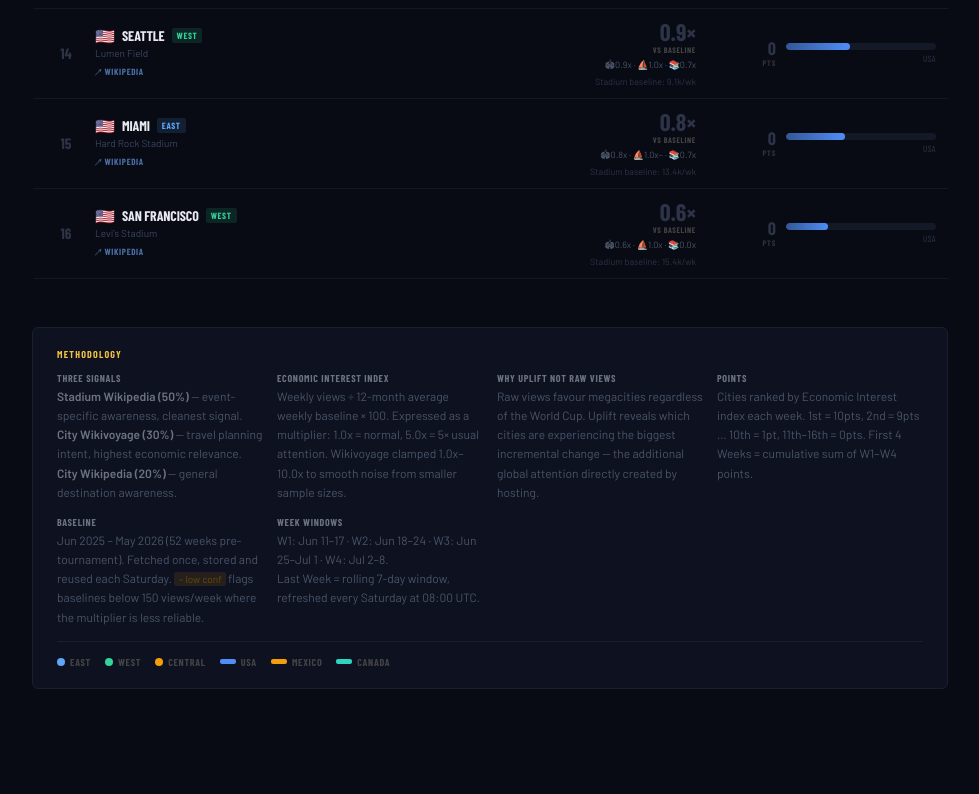
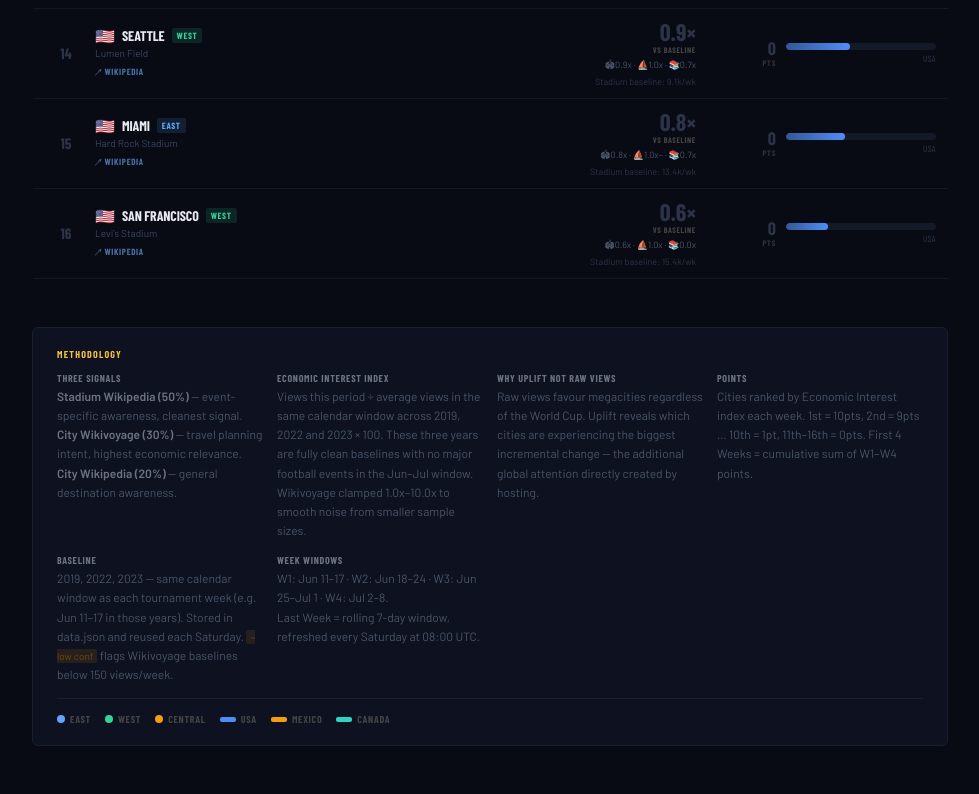
Before and after one commit to Tangerineman83/World-Cup-2026-Tracker, a plain HTML site: page index.html in a window 1280 px wide. Shown: the part 1509-2303 px from the top of the page, without its empty margins (150-1129 px from the left). Before the commit the page ends 2246 px from the top, so only its background shows below. Drawn offline with nearby package versions, Linux system fonts and the light colour scheme; a web font is replaced by a local one.

Commit message:
Update economic interest index baseline references

```diff
--- a/index.html
+++ b/index.html
@@ -179,7 +179,7 @@
     <div>
       <div class="eyebrow">&#9917; Wikipedia &amp; Wikivoyage Intelligence</div>
       <h1>2026 World Cup<br><span>Host City Interest Tracker</span></h1>
-      <p class="subtitle">Economic interest index vs 12-month baseline &middot; Stadium 50% · Wikivoyage 30% · City Wikipedia 20% &middot; Updated Saturdays</p>
+      <p class="subtitle">Economic interest index vs 2019/2022/2023 same-period baseline &middot; Stadium 50% · Wikivoyage 30% · City Wikipedia 20% &middot; Updated Saturdays</p>
     </div>
     <div><div id="updated-badge" class="updated-badge"></div></div>
   </div>
@@ -226,7 +226,7 @@
       </div>
       <div>
         <div class="note-h">Economic Interest index</div>
-        <div class="note-b">Weekly views &divide; 12-month average weekly baseline &times; 100. Expressed as a multiplier: 1.0x = normal, 5.0x = 5&times; usual attention. Wikivoyage clamped 1.0x&ndash;10.0x to smooth noise from smaller sample sizes.</div>
+        <div class="note-b">Views this period &divide; average views in the same calendar window across 2019, 2022 and 2023 &times; 100. These three years are fully clean baselines with no major football events in the Jun&ndash;Jul window. Wikivoyage clamped 1.0x&ndash;10.0x to smooth noise from smaller sample sizes.</div>
       </div>
       <div>
         <div class="note-h">Why uplift not raw views</div>
@@ -238,7 +238,7 @@
       </div>
       <div>
         <div class="note-h">Baseline</div>
-        <div class="note-b">Jun 2025 &ndash; May 2026 (52 weeks pre-tournament). Fetched once, stored and reused each Saturday. <span style="color:#6b4c00;background:rgba(245,158,11,.1);padding:1px 4px;border-radius:2px;font-size:10px;">~ low conf</span> flags baselines below 150 views/week where the multiplier is less reliable.</div>
+        <div class="note-b">2019, 2022, 2023 — same calendar window as each tournament week (e.g. Jun 11&ndash;17 in those years). Stored in data.json and reused each Saturday. <span style="color:#6b4c00;background:rgba(245,158,11,.1);padding:1px 4px;border-radius:2px;font-size:10px;">~ low conf</span> flags Wikivoyage baselines below 150 views/week.</div>
       </div>
       <div>
         <div class="note-h">Week windows</div>
```
